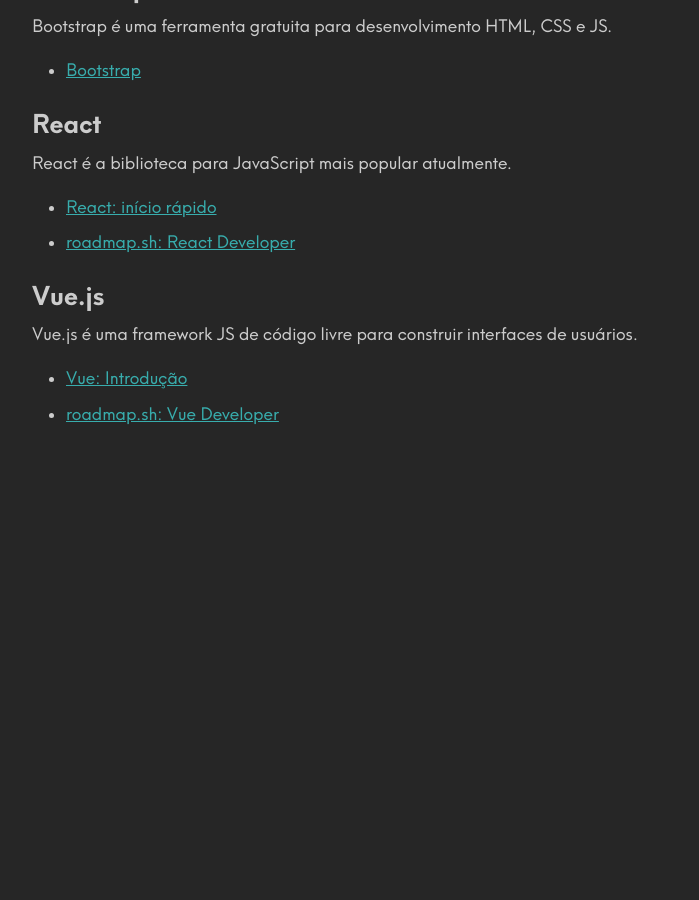
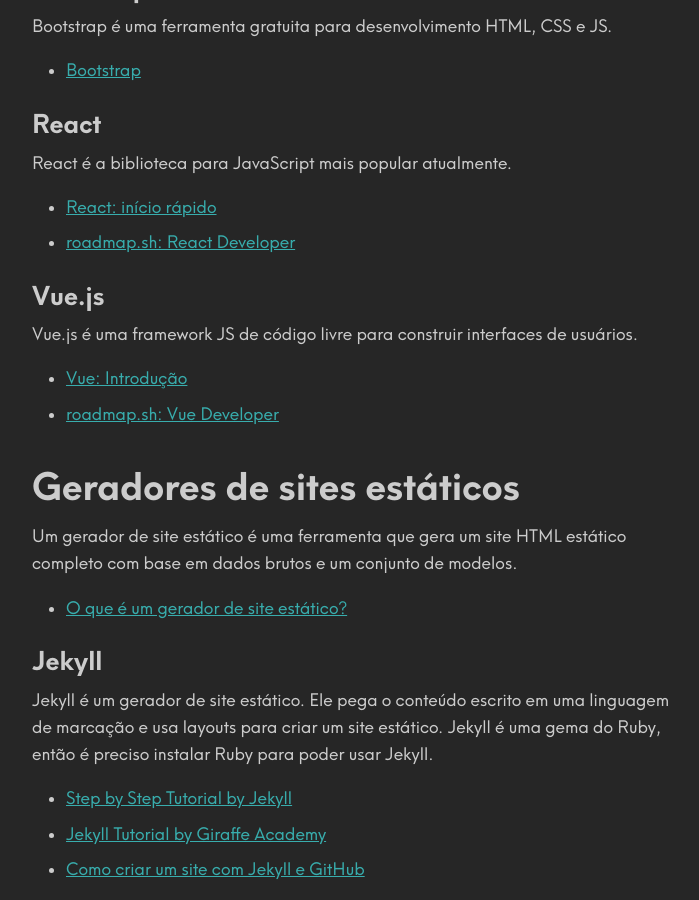
Before and after one commit to gabrielpdmello/guiadeti, a Jekyll site: the page built from _areas/frontend.md, in a window 1280 px wide and 900 px high, scrolled down 7415 px. Shown: the whole window, without its empty margins (288-987 px from the left). Built offline with Jekyll 4.4.1, drawn with Linux system fonts in a browser that asks for light colours; before the commit the page ends 7860 px from its top, so only the background shows below that.

```diff
--- a/_areas/frontend.md
+++ b/_areas/frontend.md
@@ -200,3 +200,15 @@ Vue.js é uma framework JS de código livre para construir interfaces de usuári
 
 - [Vue: Introdução](https://pt.vuejs.org/guide/introduction.html)
 - [roadmap.sh: Vue Developer](https://roadmap.sh/vue)
+
+## Geradores de sites estáticos
+Um gerador de site estático é uma ferramenta que gera um site HTML estático completo com base em dados brutos e um conjunto de modelos.
+
+- [O que é um gerador de site estático?](https://www.cloudflare.com/pt-br/learning/performance/static-site-generator/)
+
+### Jekyll
+Jekyll é um gerador de site estático. Ele pega o conteúdo escrito em uma linguagem de marcação e usa layouts para criar um site estático. Jekyll é uma gema do Ruby, então é preciso instalar Ruby para poder usar Jekyll.
+
+- [Step by Step Tutorial by Jekyll](https://jekyllrb.com/docs/step-by-step/01-setup/)
+- [Jekyll Tutorial by Giraffe Academy](https://www.youtube.com/playlist?list=PLLAZ4kZ9dFpOPV5C5Ay0pHaa0RJFhcmcB)
+- [Como criar um site com Jekyll e GitHub]({% link _guides/criar-site-com-jekyll.md %})
```
Also changed, not shown: _guides/criar-site-com-jekyll.md (+4 -2 lines), _guides/metodos-ageis.md (added, +71 -0 lines).
